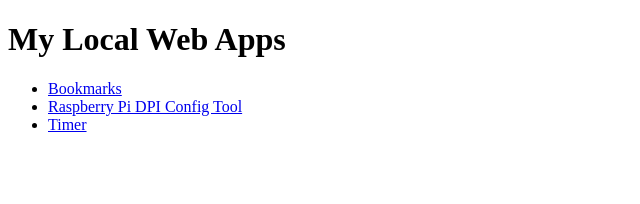
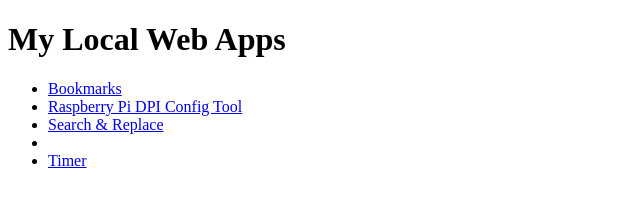
Before and after one commit to richteel/local_web_apps, a plain HTML site: page index.html in a window 1280 px wide. Shown: the whole page, without its empty margins (0-640 px from the left). Drawn offline with Linux system fonts and the light colour scheme.

Commit message:
Moving Search and Replace to its own folder.

```diff
--- a/index.html
+++ b/index.html
@@ -11,6 +11,7 @@
     <ul>
         <li><a href="bookmarks/index.html">Bookmarks</a></li>
         <li><a href="dpi_config/index.html">Raspberry Pi DPI Config Tool</a></li>
+		<li><a href="Search_Replace/search_replace.html">Search &amp; Replace</a><li>
         <li><a href="timer/index.html">Timer</a></li>
     </ul>
 </body>
```
Also changed, not shown: Search_Replace/search_replace.css (renamed from search_replace.css), Search_Replace/search_replace.html (renamed from search_replace.html), Search_Replace/search_replace_js.txt (renamed from search_replace_js.txt), Search_Replace/search_replace_test_js.txt (renamed from search_replace_test_js.txt).
